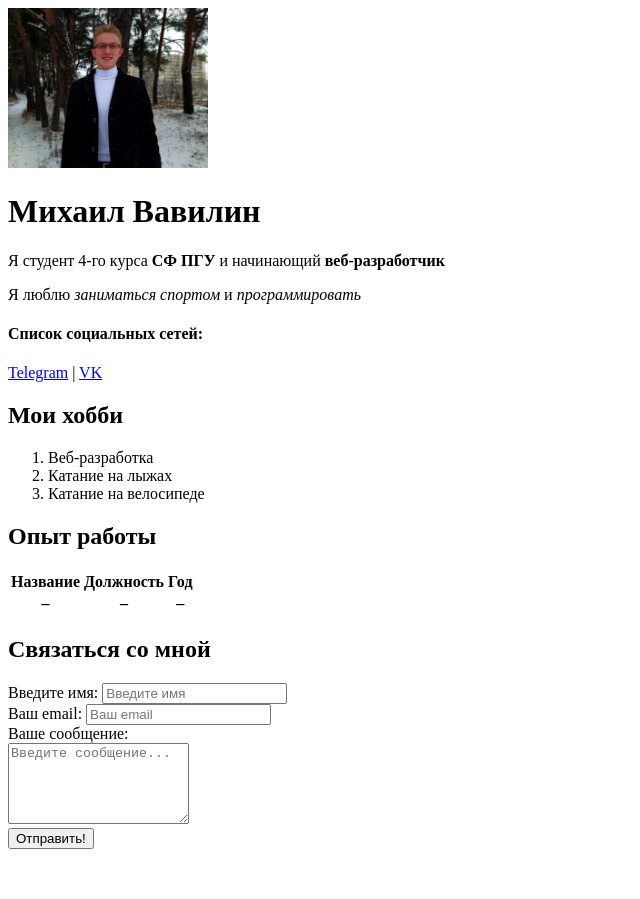
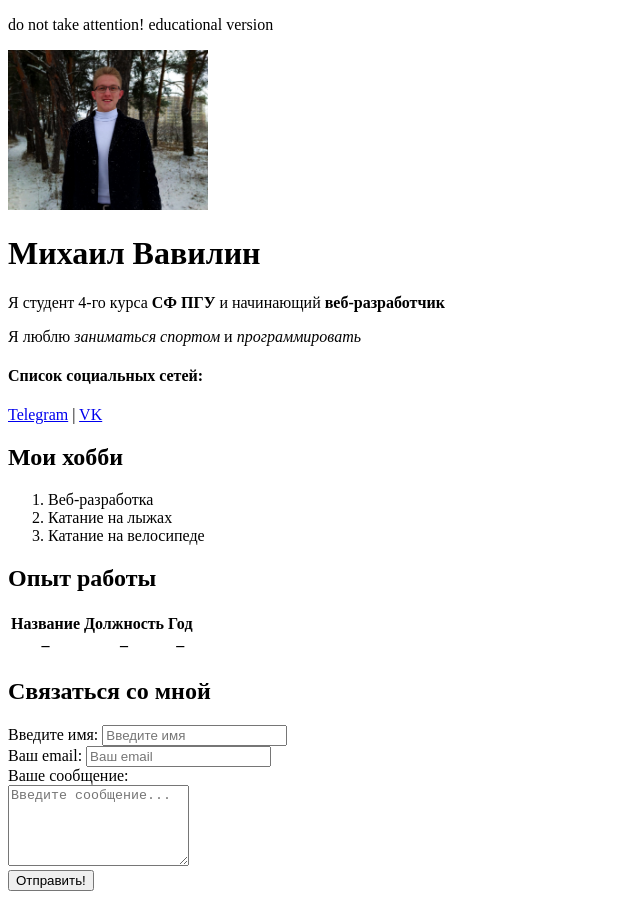
Before and after one commit to mvavilin/resume, a plain HTML site: page index.html in a window 1280 px wide. Shown: the whole page, without its empty margins (0-640 px from the left). Before the commit the page ends 857 px from the top, so only its background shows below. Drawn offline with Linux system fonts and the light colour scheme.

Commit message:
Update index.html

```diff
--- a/index.html
+++ b/index.html
@@ -9,6 +9,8 @@
     <title>Mikhail Resume</title>
 </head>
 <body>
+
+    <p>do not take attention! educational version</p>
 
     <img src="avatar.jpg" alt="здесь расположена моя фотография" width="200">
 
```
